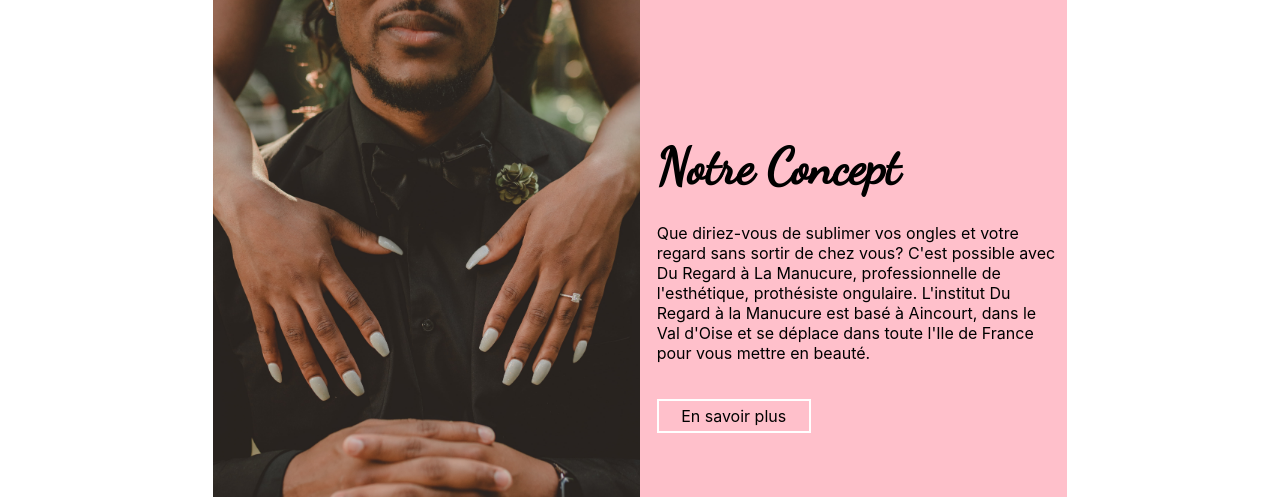
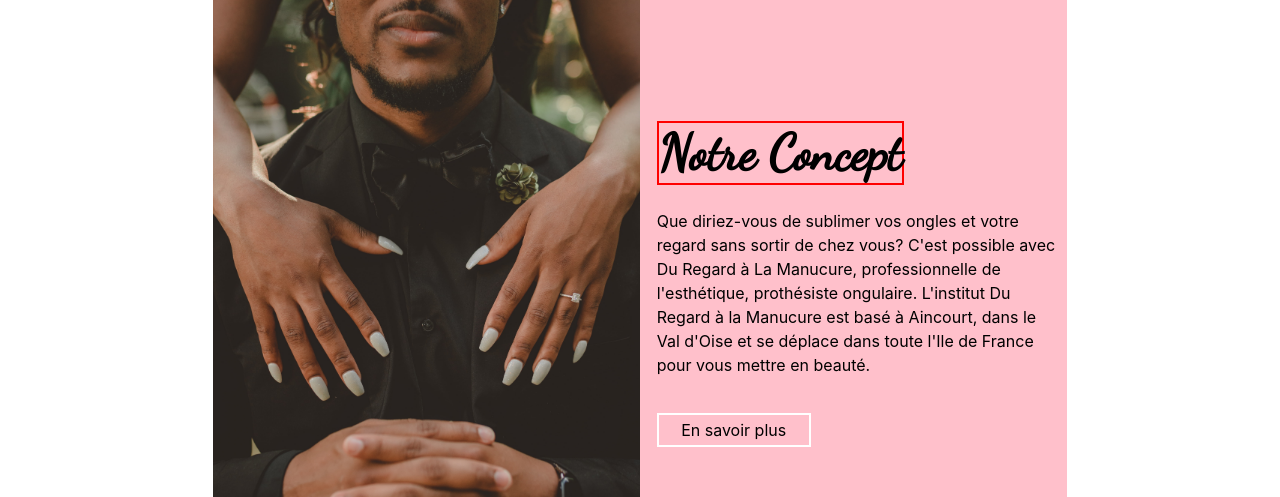
Before and after one commit to yohanetifier/du-regard-a-la-manucure, a React (Create React App) app: page / in a window 1280 px wide. Shown: the part 1080-1577 px from the top of the page. Built offline with nearby package versions, Linux system fonts and the light colour scheme.

Commit message:
DRALM-24 add line height 24px

```diff
--- a/src/components/About/About.tsx
+++ b/src/components/About/About.tsx
@@ -83,7 +83,7 @@ export default function About() {
       De l'épilation des sourcils, au brow lift, en passant par la teinture des cils et les extensions de cil à cil ou volume russe
       , vivez une véritable expérience sur mesure en magnifiant votre regard pour un résultat du plus naturel
       au plus sophistiqué, qui répondra à votre envie du moment."
-        to="/nos-prestations"
+        to="/prestations"
         label="Nos prestations"
         numberOfButton="two"
         secondTo="/services"
--- a/src/components/Concept/Concept.module.scss
+++ b/src/components/Concept/Concept.module.scss
@@ -56,10 +56,18 @@
     @media screen and (max-width: map-get(var.$breakpoints, "tablet-down")){
         width: 90%;
     }
+    & > span {
+        // border: 2px solid red;
+        overflow: hidden;
+        height: 80px;
+        display: flex;
+        align-items: center;
+    }
 }
 
 
 .title {
+    border: 2px solid red;
     font-family: "DancingScript";
     font-size: var.$font-size-title;
     @media screen and (max-width: map-get(var.$breakpoints, "tablet-up")){
@@ -101,21 +109,9 @@
     }
 }
 
-
-.test {
-    // border: 2px solid red;
-    overflow: hidden;
-    height: 80px;
-    display: flex;
-    align-items: center;
-}
-
 .exercice {
     overflow: hidden;
-    // border: 2px solid blue;
+    & > p {
+        line-height: 24px;
+    }
 }
-
-.testthree {
-    // border: 2px solid red;
-    overflow: hidden;
-}
--- a/src/components/Concept/Concept.tsx
+++ b/src/components/Concept/Concept.tsx
@@ -57,7 +57,7 @@ function Concept({
 }: Props) {
 
     const scrollRef = useRef(null);
-    const isInView = useInView(scrollRef, { once: true, amount: 0.5 });
+    const isInView = useInView(scrollRef, { once: true, amount: 0.2 });
 
     return (
 
@@ -83,7 +83,7 @@ function Concept({
                     transition={{ duration: 1 }}
                 >
                     <div className={styles.layoutwrapper}>
-                        <span className={styles.test}>
+                        <span>
                             <motion.h2
                                 className={styles.title}
                                 initial={{ y: 80 }}
@@ -97,8 +97,7 @@ function Concept({
                         </span>
                         <div className={styles.exercice}>
                             <motion.p
-                                className={styles.description}
-                                initial={{ y: 100 }}
+                                initial={{ y: 120 }}
                                 animate={{ y: 0 }}
                                 transition={{
                                     delay: 3,
@@ -111,7 +110,7 @@ function Concept({
                         </div>
                         {numberOfButton === "one" ?
                             <motion.div
-                                className={styles.testthree}
+                                className={styles.buttonwrapper}
                                 initial={{ opacity: 0 }}
                                 animate={{ opacity: 1 }}
                                 transition={{
```
